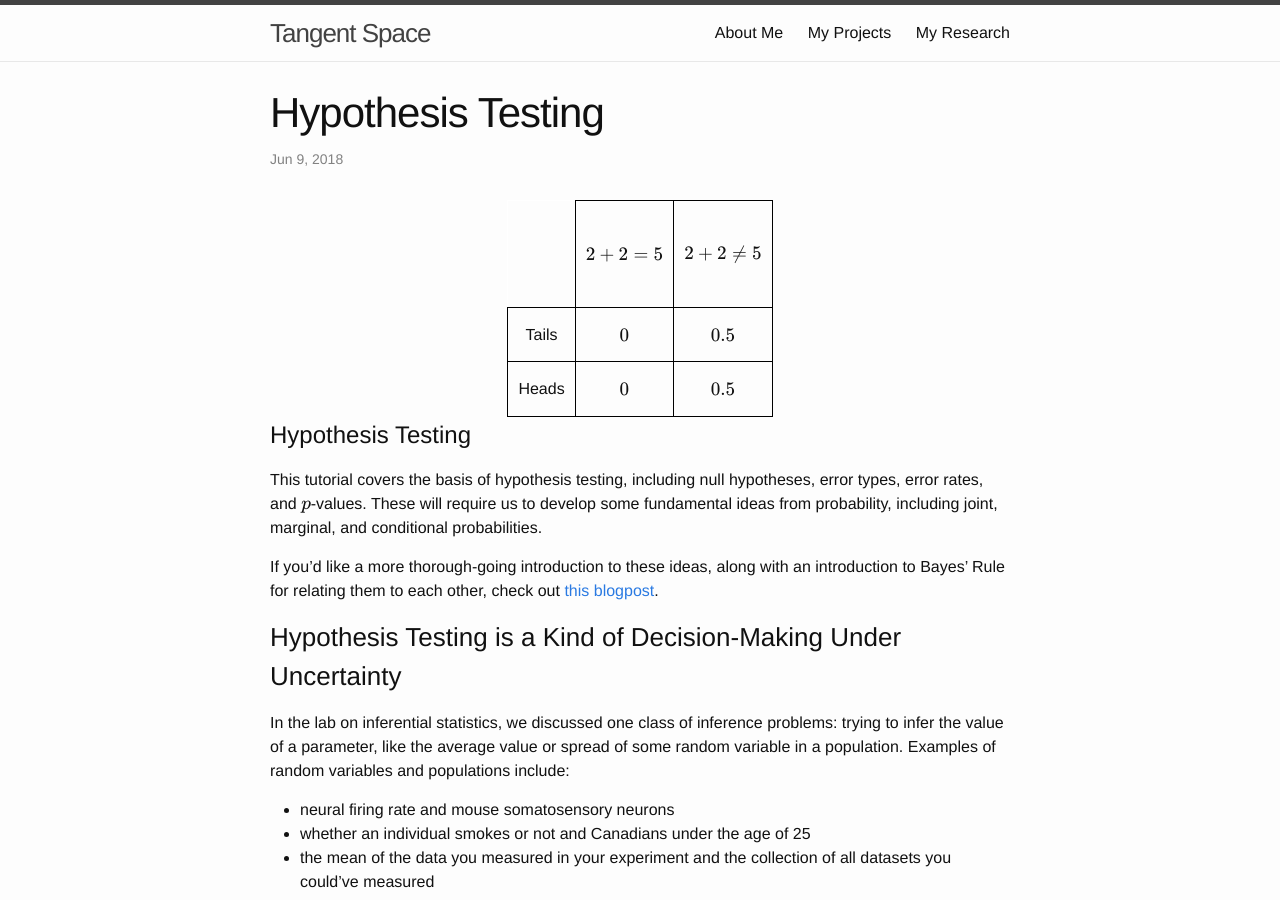
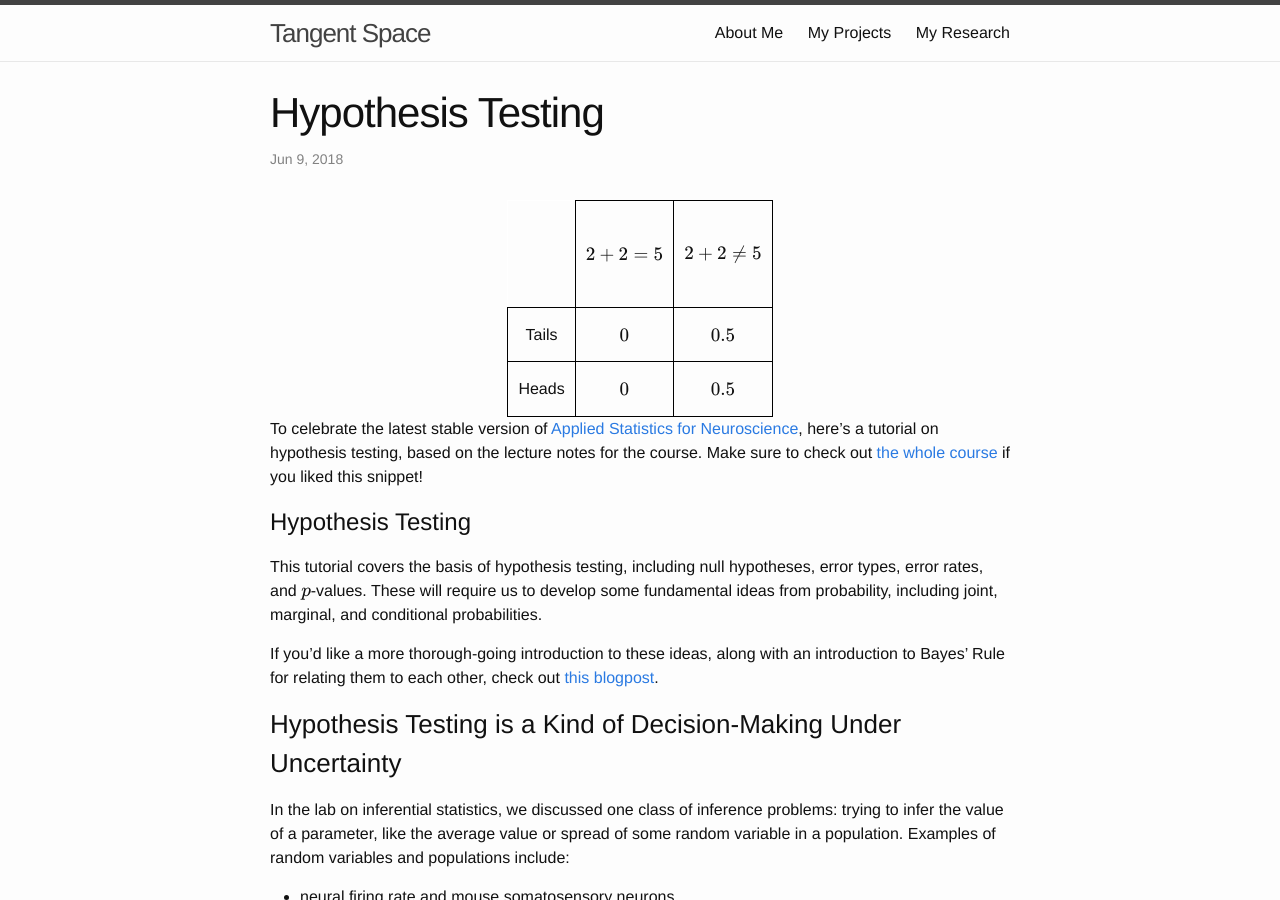
Before and after one commit to charlesfrye/charlesfrye.github.io, a Jekyll site: the page built from _posts/2018-06-09-hypothesis-testing.markdown, in a window 1280 px wide and 900 px high. Built offline with Jekyll 4.4.1, drawn with Linux system fonts in a browser that asks for light colours; formulas are drawn with MathJax 3.

Commit message:
adds pull-out

```diff
--- a/_posts/2018-06-09-hypothesis-testing.markdown
+++ b/_posts/2018-06-09-hypothesis-testing.markdown
@@ -23,6 +23,14 @@ category: stats
       <td>$$0.5$$</td>
     </tr>
 </table>
+
+To celebrate the latest stable version of
+[Applied Statistics for Neuroscience](https://github.com/charlesfrye/AppliedStatisticsForNeuroscience),
+here's a tutorial on hypothesis testing, based on the lecture notes for the course.
+Make sure to check out
+[the whole course](https://github.com/charlesfrye/AppliedStatisticsForNeuroscience)
+if you liked this snippet!
+
 {: style="text-align: center"}
 
 <!--exc-->
```
